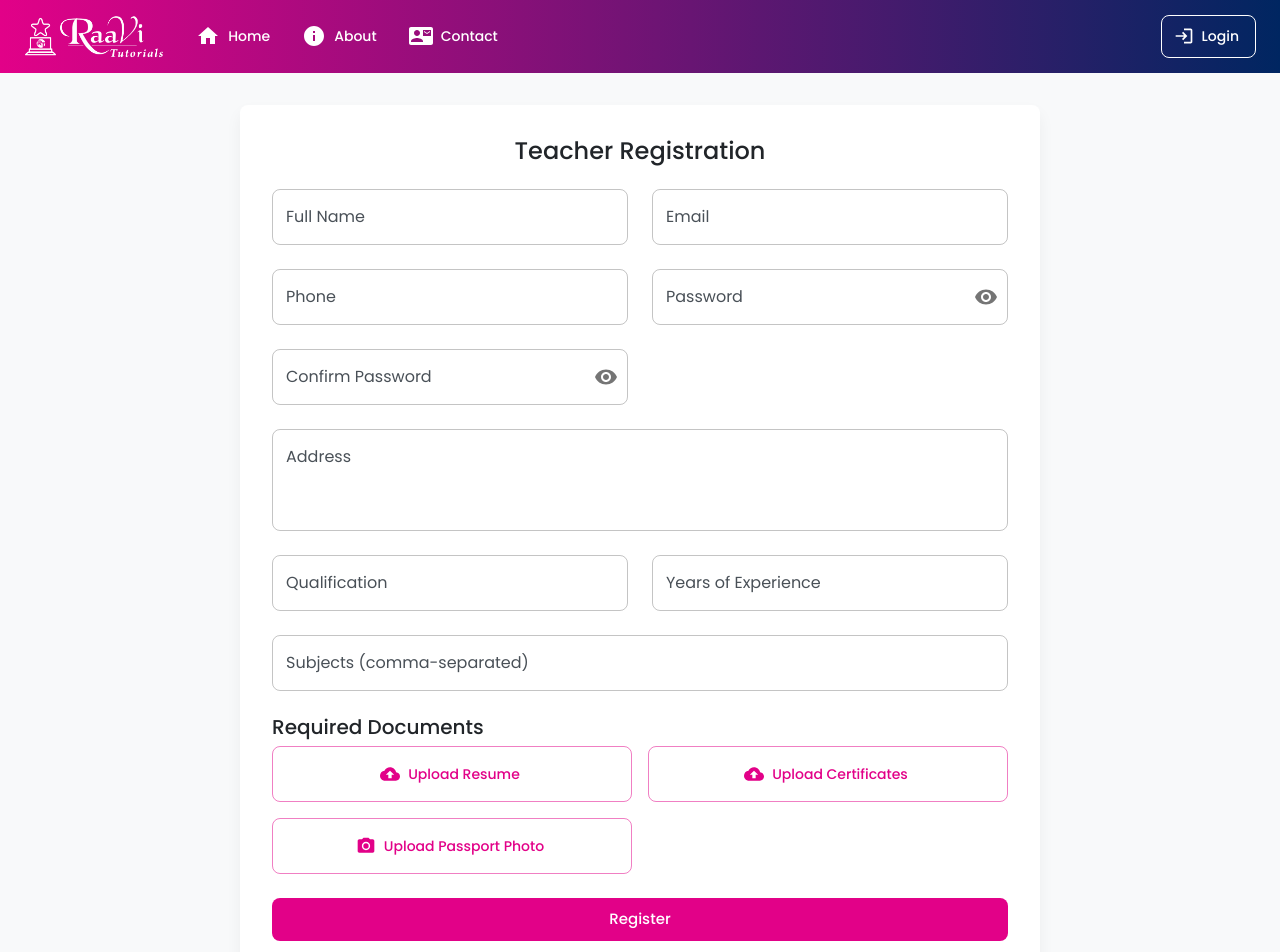
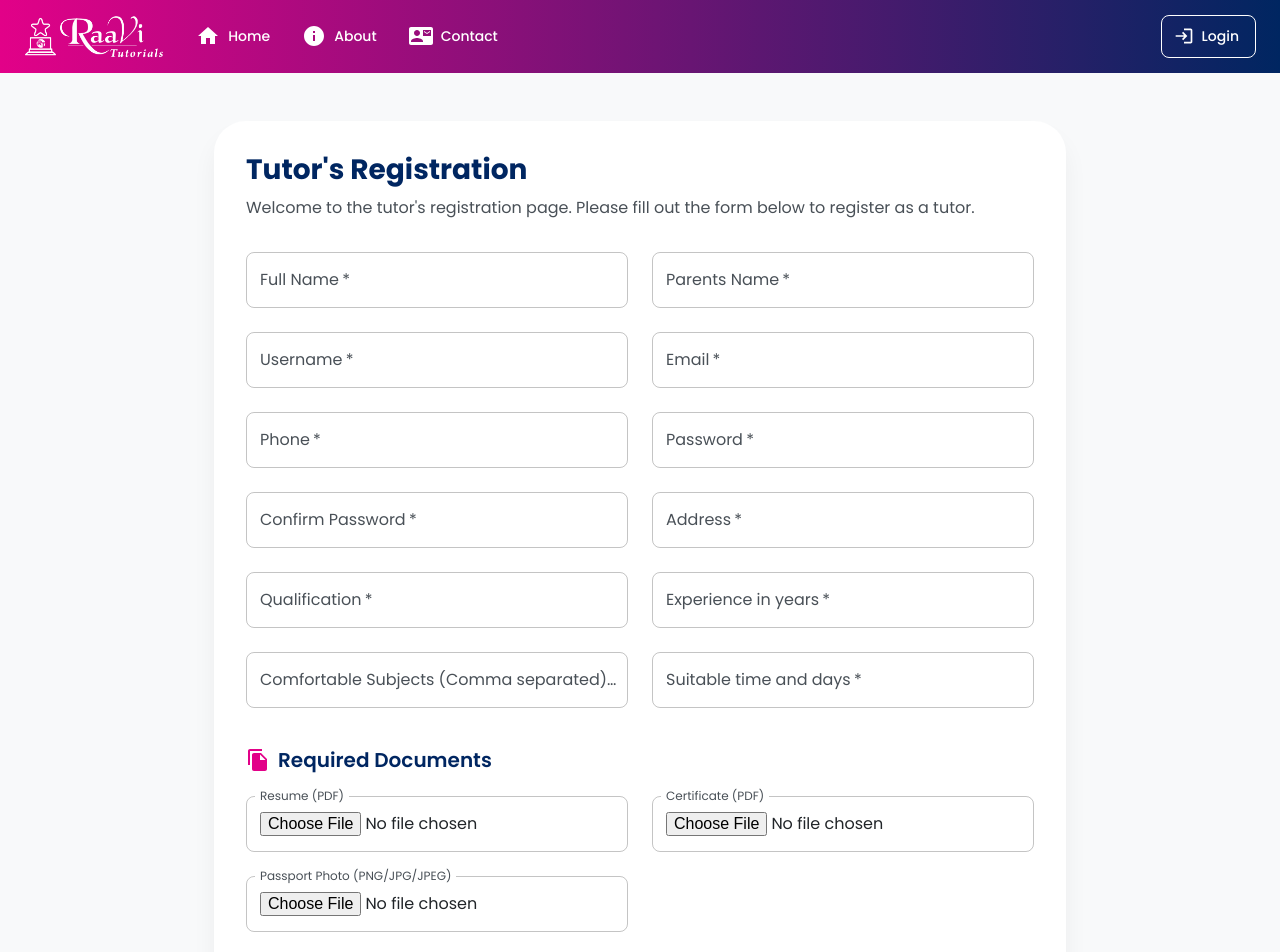
Before and after one commit to ArinBagul/Raavi-Tutorials, a React (Vite) app: page /teacher-registration in a window 1280 px wide. Shown: the top 952 px of the page. Built offline with nearby package versions, Linux system fonts and the light colour scheme.

Commit message:
Working teacher reg

```diff
--- a/package.json
+++ b/package.json
@@ -16,6 +16,7 @@
     "@mui/material": "^5.15.10",
     "@supabase/supabase-js": "^2.39.7",
     "formik": "^2.4.6",
+    "lucide-react": "^0.511.0",
     "react": "^18.2.0",
     "react-dom": "^18.2.0",
     "react-hot-toast": "^2.5.2",
--- a/src/pages/TeacherRegistration.jsx
+++ b/src/pages/TeacherRegistration.jsx
@@ -1,171 +1,300 @@
-import { useState } from 'react';
-import { useNavigate } from 'react-router-dom';
-import { supabase } from '../config/supabase';
-import { RegistrationForm } from '../components/RegistrationForm';
-import { useAuth } from '../contexts/AuthContext';
-import { useDialog } from '../contexts/DialogContext';
+import React, { useState } from "react";
+// import bcrypt from "bcryptjs";
+import supabase from "../utils/supabase";
+import {
+  Container,
+  Grid,
+  Paper,
+  Typography,
+  TextField,
+  Button,
+  InputLabel,
+  FormControl,
+  OutlinedInput,
+} from '@mui/material';
+import { FileCopy } from '@mui/icons-material';
 
-export default function TeacherRegistration() {
+
+function RegistrationTeacher() {
   const [loading, setLoading] = useState(false);
-  const [error, setError] = useState(null);
-  const navigate = useNavigate();
-  const { signUp } = useAuth();
-  const { showSnackbar } = useDialog();
+  const [formData, setFormData] = React.useState({
+    name: "",
+    username: "",
+    email: "",
+    password: "",
+    confirm_password: "",
+    phone: "",
+    address: "",
+    parents_name: "",
+    qualification: "",
+    experience: "",
+    subjects: [],
+    time_and_days: "",
+    resume: null,
+    certificate: null,
+    passport_photo: null,
+  });
 
-  const handleSubmit = async (formData) => {
-    setLoading(true);
-    setError(null);
-
-    const uploadedFiles = [];
-
-    try {
-      const { data: authData, error: authError } = await signUp({
-        email: formData.email,
-        password: formData.password,
-        options: {
-          data: {
-            type: 'teacher',
-            username: formData.email.split('@')[0],
-            name: formData.name
-          }
-        }
-      });
-
-      if (authError) throw authError;
-
-      // Wait briefly for the trigger to create the profile
-      await new Promise(resolve => setTimeout(resolve, 1000));
-
-      // Verify profile was created
-      const { data: profileData, error: profileCheckError } = await supabase
-        .from('profiles')
-        .select('id')
-        .eq('id', authData.user.id)
-        .single();
-
-      if (profileCheckError || !profileData) {
-        throw new Error('Profile creation failed. Please try again.');
-      }
-
-      // Upload documents to Supabase Storage
-      const documentUrls = {};
-      if (formData.documents) {
-        for (const [key, file] of Object.entries(formData.documents)) {
-          if (!file) continue;
-
-          try {
-            const fileName = `${authData.user.id}/${key}-${file.name.replace(/[^a-zA-Z0-9.-]/g, '_')}`;
-
-            const { data: uploadData, error: uploadError } = await supabase.storage
-              .from('teacher-documents')
-              .upload(fileName, file, {
-                cacheControl: '3600',
-                upsert: true
-              });
-
-            if (uploadError) throw uploadError;
-
-            const { data: urlData } = supabase.storage
-              .from('teacher-documents')
-              .getPublicUrl(fileName);
-
-            documentUrls[key] = urlData.publicUrl;
-            uploadedFiles.push(fileName);
-          } catch (uploadErr) {
-            console.error(`Error uploading ${key}:`, uploadErr);
-            documentUrls[key] = null;
-          }
-        }
-      }
-
-      const subjects = typeof formData.subjects === 'string' ?
-        formData.subjects
-          .split(',')
-          .map(subject => subject.trim())
-          .filter(subject => subject.length > 0)
-        : formData.subjects || [];
-
-      const experience = [
-        {
-          institution: formData.institution || '',
-          position: formData.position || '',
-          years: formData.experienceYears || '',
-          description: formData.experienceDesc || ''
-        }
-      ];
-
-      const qualifications = [
-        {
-          degree: formData.qualification || '',
-          institution: formData.qualificationInstitute || '',
-          year: formData.qualificationYear || '',
-          specialization: formData.specialization || ''
-        }
-      ];
-
-      // Update the profile with teacher information
-      const { error: profileError } = await supabase
-        .from('profiles')
-        .update({
-          phone: formData.phone,
-          gender: formData.gender,
-          address: formData.address,
-          subjects: subjects,
-          employment_type: formData.employmentType || 'part-time',
-          available_hours: formData.availableHours || '',
-          qualifications: qualifications,
-          experience: experience,
-          teaching_approach: formData.teachingApproach || '',
-          expected_salary: formData.expectedSalary || null,
-          certifications: formData.certifications ?
-            formData.certifications.map(cert => ({ name: cert })) : [],
-          document_urls: documentUrls,
-          updated_at: new Date()
-        })
-        .eq('id', authData.user.id);
-
-      if (profileError) throw profileError;
-
-      // Show success message
-      showSnackbar({
-        message: 'Registration successful! Please check your email to verify your account.',
-        severity: 'success'
-      });
-
-      // Wait a moment before redirecting
-      setTimeout(() => {
-        navigate('/teacher-login');
-      }, 2000);
-
-    } catch (err) {
-      console.error('Registration error:', err);
-      showSnackbar({
-        message: err.message || 'Registration failed. Please try again.',
-        severity: 'error'
-      });
-      setError(err.message);
-
-      // Clean up any uploaded files if profile creation fails
-      if (uploadedFiles.length > 0) {
-        try {
-          await supabase.storage
-            .from('teacher-documents')
-            .remove(uploadedFiles);
-        } catch (cleanupErr) {
-          console.error('Failed to clean up uploaded files:', cleanupErr);
-        }
-      }
-    } finally {
-      setLoading(false);
+  const handleChange = async (e) => {
+    const { name, value } = e.target;
+    if (e.target.files && e.target.files.length > 0) {
+      const file = e.target.files[0];
+      setFormData((prevData) => ({
+        ...prevData,
+        [name]: file, // Store the first selected file
+      }));
+    } else {
+      setFormData((prevData) => ({
+        ...prevData,
+        [name]: value,
+      }));
     }
   };
 
+  const handleSubmit = async (e) => {
+    e.preventDefault();
+    setLoading(true);
+
+    const timestamp = Date.now(); // Declare early so it's usable later
+
+    if (formData.password !== formData.confirm_password) {
+      alert("Passwords do not match!");
+      return;
+    }
+    const subjectsArray = formData.subjects
+      .split(",")
+      .map((subject) => subject.trim())
+      .filter((subject) => subject.length > 0);
+
+    try {
+      // Step 1: Sign up the user
+      const { data: signUpData, error: signUpError } =
+        await supabase.auth.signUp({
+          email: formData.email,
+          password: formData.password, // Use raw password
+        });
+
+      if (signUpError) {
+        console.error("Error during registration:", signUpError);
+        alert("Failed to register user.");
+        return;
+      }
+
+      console.log("User registered:", signUpData);
+
+      // Step 2: Upload documents
+      const { name: photoName } = formData.passport_photo;
+      const photoExt = photoName.split(".").pop();
+
+      const { data: resumeData, error: resumeError } = await supabase.storage
+        .from("documents")
+        .upload(`teacher_docs/resume_${timestamp}.pdf`, formData.resume);
+
+      if (resumeError) throw resumeError;
+
+      const { data: certData, error: certError } = await supabase.storage
+        .from("documents")
+        .upload(
+          `teacher_docs/certificate_${timestamp}.pdf`,
+          formData.certificate
+        );
+
+      if (certError) throw certError;
+
+      const { data: photoData, error: photoError } = await supabase.storage
+        .from("documents")
+        .upload(
+          `teacher_docs/passport_photo_${timestamp}.${photoExt}`,
+          formData.passport_photo
+        );
+
+      if (photoError) throw photoError;
+
+      // Step 3: Get public URLs
+      const resumeUrl = supabase.storage
+        .from("documents")
+        .getPublicUrl(`teacher_docs/resume_${timestamp}.pdf`).data.publicUrl;
+
+      const certUrl = supabase.storage
+        .from("documents")
+        .getPublicUrl(`teacher_docs/certificate_${timestamp}.pdf`)
+        .data.publicUrl;
+
+      const photoUrl = supabase.storage
+        .from("documents")
+        .getPublicUrl(`teacher_docs/passport_photo_${timestamp}.${photoExt}`)
+        .data.publicUrl;
+
+      // console.log("Uploaded files:", {
+      //   resumeUrl,
+      //   certUrl,
+      //   photoUrl,
+      // });
+
+      // Step 4: Insert into teacher table
+      const { data, error } = await supabase
+        .from("teacher")
+        .insert([
+          {
+            name: formData.name,
+            parents_name: formData.parents_name,
+            username: formData.username,
+            email: formData.email,
+            phone: formData.phone,
+            address: formData.address,
+            qualification: formData.qualification,
+            experience: formData.experience,
+            subjects: subjectsArray,
+            time_and_days: formData.time_and_days,
+            resume: resumeUrl,
+            certificate: certUrl,
+            passport_photo: photoUrl,
+          },
+        ])
+        .select();
+
+      if (error) {
+        console.error("Supabase insert error:", error);
+        alert("User registered but failed to save details.");
+        return;
+      }
+      setFormData({
+        name: "",
+        username: "",
+        email: "",
+        password: "",
+        confirm_password: "",
+        phone: "",
+        address: "",
+        parents_name: "",
+        qualification: "",
+        experience: "",
+        subjects: "",
+        time_and_days: "",
+        resume: null,
+        certificate: null,
+        passport_photo: null,
+      });
+
+      alert("Registration complete!");
+      setLoading(false);
+      console.log("Teacher record inserted:", data);
+    } catch (error) {
+      console.error("Unexpected error:", error);
+      alert("An unexpected error occurred. Please try again.");
+    }
+  };
+
+  const fields = [
+    { id: "name", label: "Full Name" },
+    { id: "parents_name", label: "Parents Name" },
+    { id: "username", label: "Username" },
+    { id: "email", label: "Email", type: "email" },
+    { id: "phone", label: "Phone", type: "tel" },
+    { id: "password", label: "Password", type: "password" },
+    { id: "confirm_password", label: "Confirm Password", type: "password" },
+    { id: "address", label: "Address" },
+    { id: "qualification", label: "Qualification" },
+    { id: "experience", label: "Experience in years", type: "number" },
+    { id: "subjects", label: "Comfortable Subjects (Comma separated)" },
+    { id: "time_and_days", label: "Suitable time and days" },
+  ];
+
+  const files = [
+    { id: "resume", label: "Resume (PDF)", accept: "application/pdf" },
+    { id: "certificate", label: "Certificate (PDF)", accept: "application/pdf" },
+    { id: "passport_photo", label: "Passport Photo (PNG/JPG/JPEG)", accept: "image/png, image/jpeg" },
+  ];
+
+
   return (
-    <RegistrationForm
-      type="teacher"
-      onSubmit={handleSubmit}
-      loading={loading}
-      error={error}
-    />
+    <Container maxWidth="md" sx={{ mt: 6, mb: 6 }}>
+      <Paper elevation={4} sx={{ p: 4, borderRadius: 4 }}>
+        <Typography variant="h4" fontWeight="bold" color="#002661" gutterBottom>
+          Tutor's Registration
+        </Typography>
+        <Typography variant="body1" color="text.secondary" gutterBottom>
+          Welcome to the tutor's registration page. Please fill out the form below to register as a tutor.
+        </Typography>
+
+        <form onSubmit={handleSubmit}>
+          <Grid container spacing={3} sx={{ mt: 1 }}>
+            {fields.map(({ id, label, type = "text" }) => (
+              <Grid item xs={12} sm={6} key={id}>
+                <TextField
+                  label={label}
+                  type={type}
+                  name={id}
+                  id={id}
+                  required
+                  value={formData[id]}
+                  onChange={handleChange}
+                  fullWidth
+                  variant="outlined"
+                  sx={{
+                    '& .MuiOutlinedInput-root.Mui-focused': {
+                      '& fieldset': { borderColor: '#E20188' },
+                    },
+                    '& label.Mui-focused': { color: '#E20188' },
+                  }}
+                />
+              </Grid>
+            ))}
+
+            <Grid item xs={12}>
+              <Typography
+                variant="h6"
+                color="#002661"
+                fontWeight="600"
+                sx={{ display: 'flex', alignItems: 'center', gap: 1, mt: 2 }}
+              >
+                <FileCopy sx={{ color: '#E20188' }} />
+                Required Documents
+              </Typography>
+            </Grid>
+
+            {files.map(({ id, label, accept }) => (
+              <Grid item xs={12} sm={6} key={id}>
+                <FormControl fullWidth variant="outlined">
+                  <InputLabel shrink htmlFor={id}>
+                    {label}
+                  </InputLabel>
+                  <OutlinedInput
+                    id={id}
+                    name={id}
+                    type="file"
+                    inputProps={{ accept }}
+                    onChange={handleChange}
+                    notched
+                    label={label}
+                  />
+                </FormControl>
+              </Grid>
+            ))}
+
+            <Grid item xs={12}>
+              <Button
+                type="submit"
+                fullWidth
+                variant="contained"
+                disabled={loading}
+                sx={{
+                  backgroundColor: '#E20188',
+                  '&:hover': { backgroundColor: '#c90074' },
+                  py: 1.5,
+                  fontWeight: 600,
+                  fontSize: '1rem',
+                  borderRadius: 2,
+                }}
+              >
+                {loading ? 'Submitting...' : 'Submit'}
+              </Button>
+            </Grid>
+          </Grid>
+        </form>
+      </Paper>
+    </Container>
   );
 }
+
+export default RegistrationTeacher;
--- /dev/null
+++ b/src/utils/supabase.js
@@ -0,0 +1,10 @@
+import { createClient } from '@supabase/supabase-js';
+
+const supabaseUrl = import.meta.env.VITE_SUPABASE_URL;
+const supabaseKey = import.meta.env.VITE_SUPABASE_ANON_KEY;
+if (!supabaseUrl || !supabaseKey) {
+  throw new Error('Supabase URL and Anon Key must be set in environment variables');
+}
+const supabase = createClient(supabaseUrl, supabaseKey);
+
+export default supabase
```
Also changed, not shown: 2 other files (tests, documents, lock files or other folders).
